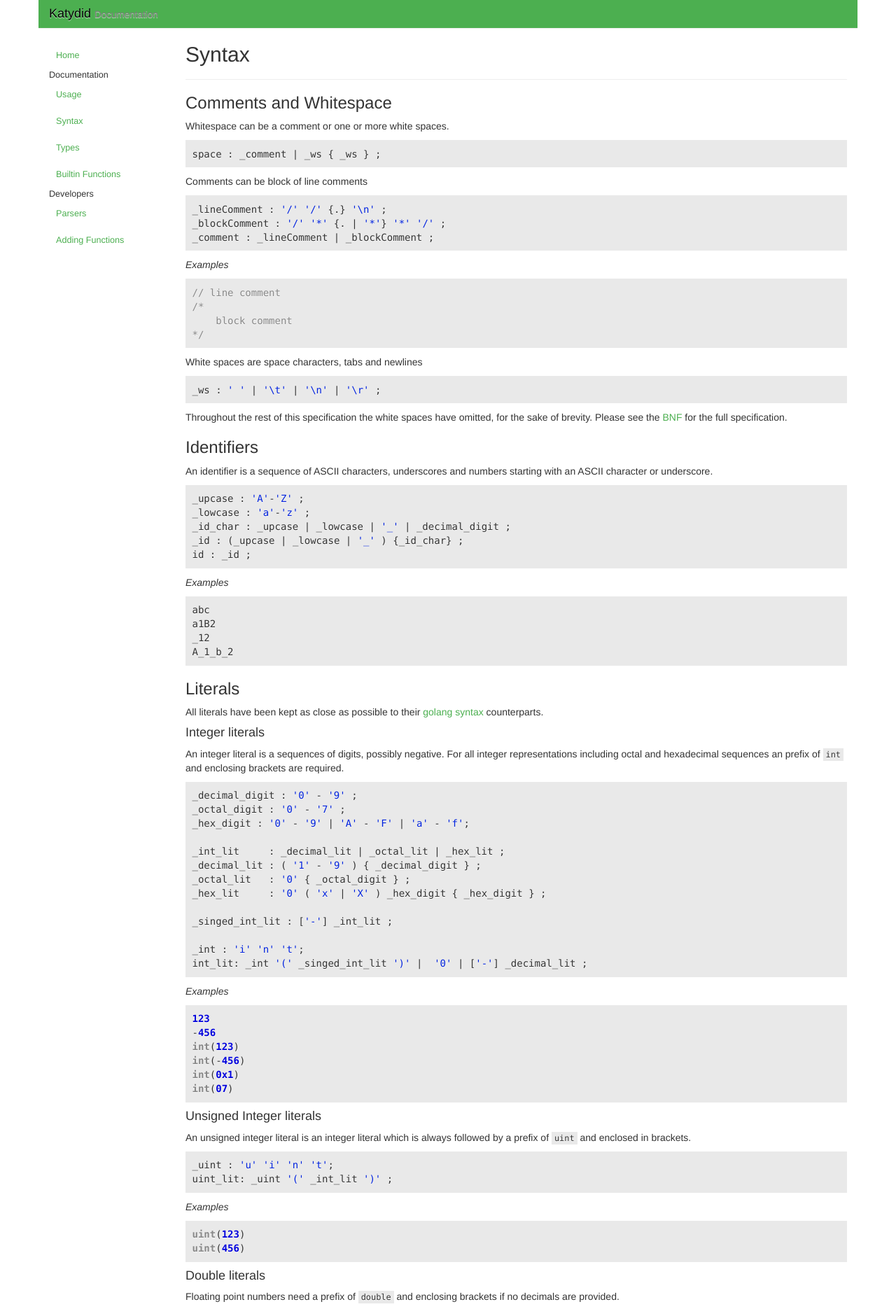
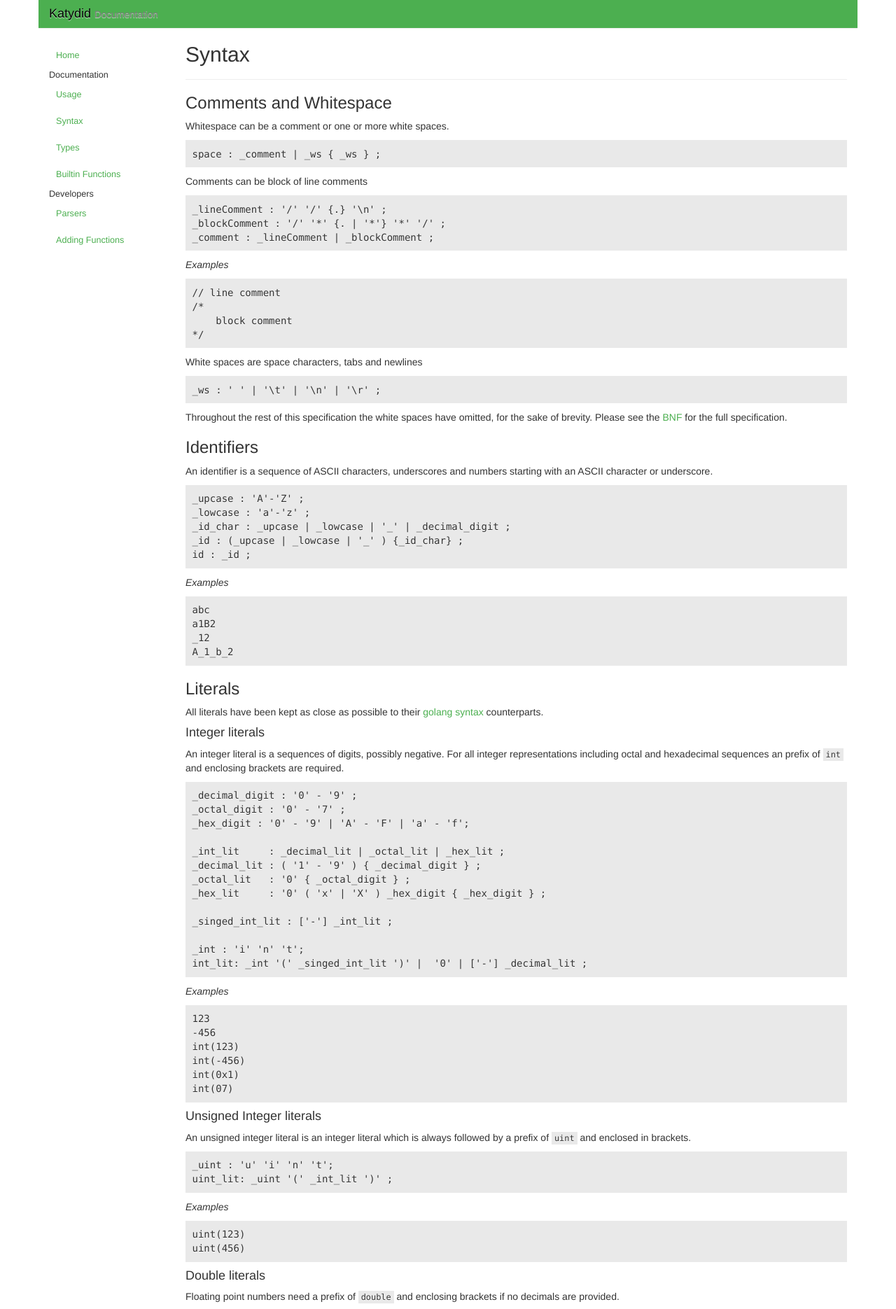
Before and after one commit to katydid/katydid.github.io, a Jekyll site: the page built from _posts/2016-02-17-syntax.md, in a window 1280 px wide. Shown: the top 1870 px of the page at 70% size. Built offline with Jekyll 4.4.1, drawn with Linux system fonts in a browser that asks for light colours; some of the changed text lies outside the part shown.

Commit message:
better syntax highlighting

```diff
--- a/_posts/2016-02-17-syntax.md
+++ b/_posts/2016-02-17-syntax.md
@@ -9,20 +9,20 @@
 ### Comments and Whitespace
 Whitespace can be a comment or one or more white spaces.
 
-{% highlight go %}
+{% highlight antlr %}
 space : _comment | _ws { _ws } ;
 {% endhighlight %}
 
 Comments can be block of line comments
 
-{% highlight go %}
+{% highlight antlr %}
 _lineComment : '/' '/' {.} '\n' ;
 _blockComment : '/' '*' {. | '*'} '*' '/' ;
 _comment : _lineComment | _blockComment ;
 {% endhighlight %}
 
 *Examples*
-{% highlight go %}
+{% highlight antlr %}
 // line comment
 /*
     block comment
@@ -30,7 +30,7 @@
 {% endhighlight %}
 
 White spaces are space characters, tabs and newlines
-{% highlight go %}
+{% highlight antlr %}
 _ws : ' ' | '\t' | '\n' | '\r' ;
 {% endhighlight %}
 
@@ -41,7 +41,7 @@
 
 An identifier is a sequence of ASCII characters, underscores and numbers starting with an ASCII character or underscore.
 
-{% highlight go %}
+{% highlight antlr %}
 _upcase : 'A'-'Z' ;
 _lowcase : 'a'-'z' ;
 _id_char : _upcase | _lowcase | '_' | _decimal_digit ;
@@ -50,7 +50,7 @@
 {% endhighlight %}
 
 *Examples*
-{% highlight go %}
+{% highlight antlr %}
 abc
 a1B2
 _12
@@ -66,7 +66,7 @@
 An integer literal is a sequences of digits, possibly negative.
 For all integer representations including octal and hexadecimal sequences an prefix of `int` and enclosing brackets are required.
 
-{% highlight go %}
+{% highlight antlr %}
 _decimal_digit : '0' - '9' ;
 _octal_digit : '0' - '7' ;
 _hex_digit : '0' - '9' | 'A' - 'F' | 'a' - 'f';
@@ -83,7 +83,7 @@
 {% endhighlight %}
 
 *Examples*
-{% highlight go %}
+{% highlight antlr %}
 123
 -456
 int(123)
@@ -96,13 +96,13 @@
 
 An unsigned integer literal is an integer literal which is always followed by a prefix of `uint` and enclosed in brackets.
 
-{% highlight go %}
+{% highlight antlr %}
 _uint : 'u' 'i' 'n' 't';
 uint_lit: _uint '(' _int_lit ')' ;
 {% endhighlight %}
 
 *Examples*
-{% highlight go %}
+{% highlight antlr %}
 uint(123)
 uint(456)
 {% endhighlight %}
@@ -111,7 +111,7 @@
 
 Floating point numbers need a prefix of `double` and enclosing brackets if no decimals are provided.
 
-{% highlight go %}
+{% highlight antlr %}
 _decimals  : _decimal_digit { _decimal_digit } ;
 _exponent  : ( 'e' | 'E' ) [ '+' | '-' ] _decimals ;
 
@@ -126,7 +126,7 @@
 {% endhighlight %}
 
 *Examples*
-{% highlight go %}
+{% highlight antlr %}
 123.0
 double(123)
 12.3
@@ -139,7 +139,7 @@
 
 Strings in back ticks and double quotes are supported.
 
-{% highlight go %}
+{% highlight antlr %}
 _big_u_value      : '\\' 'U' _hex_digit _hex_digit _hex_digit _hex_digit
                             _hex_digit _hex_digit _hex_digit _hex_digit ;
 _little_u_value   : '\\' 'u' _hex_digit _hex_digit _hex_digit _hex_digit ;
@@ -156,7 +156,7 @@
 {% endhighlight %}
 
 *Examples*
-{% highlight go %}
+{% highlight antlr %}
 "abc"
 `abc`
 `a"bc`
@@ -168,7 +168,7 @@
 Each byte can be a character or an integer literal.
 These bytes can be composed into list separated by commas, prefix by `[]byte` and enclosed in curly braces.
 
-{% highlight go %}
+{% highlight antlr %}
 _char_lit   : '\'' (_unicode_value | _byte_value) '\'' ;
 _byte_elem : _int_lit | _char_lit ;
 _bytes : '[' ']' 'b' 'y' 't' 'e' ;
@@ -176,7 +176,7 @@
 {% endhighlight %}
 
 *Examples*
-{% highlight go %}
+{% highlight antlr %}
 []byte{1, 0xa, 'a'}
 []byte{}
 {% endhighlight %}
@@ -185,7 +185,7 @@
 
 A boolean value is a lowercase true or false word.
 
-{% highlight go %}
+{% highlight antlr %}
 Bool
   : "true"
   | "false"
@@ -193,7 +193,7 @@
 {% endhighlight %}
 
 *Examples*
-{% highlight go %}
+{% highlight antlr %}
 true
 false
 {% endhighlight %}
@@ -202,7 +202,7 @@
 
 A variable is a dollar followed by a type name.  It specifies which [Decoder](https://godoc.org/github.com/katydid/katydid/serialize#Decoder) method on the parser will be called.
 
-{% highlight go %}
+{% highlight antlr %}
 double_var : '$' _double ;
 int_var : '$' _int ;
 uint_var : '$' _uint ;
@@ -212,7 +212,7 @@
 {% endhighlight %}
 
 *Examples*
-{% highlight php %}
+{% highlight antlr %}
 $double
 $string
 {% endhighlight %}
@@ -221,7 +221,7 @@
 
 A terminal is a Variable or a Literal
 
-{% highlight go %}
+{% highlight antlr %}
 Terminal
   : Literal
   | Variable
@@ -232,7 +232,7 @@
 
 An expression is either a terminal, list or function.
 
-{% highlight go %}
+{% highlight antlr %}
 Expr
   : Terminal
   | Function
@@ -244,7 +244,7 @@
 
 Expressions is a comma separated list of expressions.
 
-{% highlight go %}
+{% highlight antlr %}
 Exprs
   : Expr
   | Exprs Comma Expr
@@ -255,7 +255,7 @@
 
 A list is zero or more expressions that are prefixed by a ListType and enclosed by curly braces.
 
-{% highlight go %}
+{% highlight antlr %}
 ListType
   : "[]bool"
   | "[]int"
@@ -272,7 +272,7 @@
 {% endhighlight %}
 
 *Examples*
-{% highlight go %}
+{% highlight antlr %}
 []string{"a", "bc"}
 []int{12, int(3)}
 [][]byte{[]byte{0xa}}
@@ -283,7 +283,7 @@
 
 A function is an identifier with its arguments enclosed by brackets.
 
-{% highlight go %}
+{% highlight antlr %}
 Function
   : id "(" Exprs ")"
   | id "(" ")"
@@ -291,7 +291,7 @@
 {% endhighlight %}
 
 *Examples*
-{% highlight go %}
+{% highlight antlr %}
 eq(1, $int)
 contains($string, "a")
 now()
@@ -301,7 +301,7 @@
 
 A built in function is a well defined prefix followed by an expression.
 
-{% highlight go %}
+{% highlight antlr %}
 BuiltIn
   : "==" Expr
   | "!=" Expr
@@ -318,7 +318,7 @@
 {% endhighlight %}
 
 *Examples*
-{% highlight php %}
+{% highlight antlr %}
 == "abc"
 > 5
 :: $bool
@@ -333,7 +333,7 @@
   * anything except the specified name expression, which is specified using an exclamation mark and enclosing brackets.
   * a list of alternative name expressions, which is specified with grouping brackets and delimited with pipe characters.
 
-{% highlight go %}
+{% highlight antlr %}
 NameExpr
   : "_"
   | Name
@@ -355,7 +355,7 @@
 {% endhighlight %}
 
 *Examples*
-{% highlight go %}
+{% highlight antlr %}
 name
 (name|othername)
 !(name)
@@ -391,7 +391,7 @@
 This pattern is equivalent to, but not the same as the one specified in the BNF.
 This was done for the sake of keeping it simple, please see the [BNF](https://github.com/katydid/katydid/blob/master/relapse/all.bnf) for a more accurate representation.
 
-{% highlight go %}
+{% highlight antlr %}
 Pattern
   : ZAny
   | TreeNode
@@ -417,7 +417,7 @@
 
 ZAny specifies zero or more of anything, very much like .* in a regular expression.
 
-{% highlight go %}
+{% highlight antlr %}
 ZAny: "*"
 {% endhighlight %}
 
@@ -425,7 +425,7 @@
 
 A tree node consists of a name and a pattern.
 
-{% highlight go %}
+{% highlight antlr %}
 TreeNode
   : NameExpr ":" Pattern
   | NameExpr DepthPattern
@@ -436,7 +436,7 @@
 Other patterns require a colon between the name expression and the pattern.
 
 *Examples*
-{% highlight go %}
+{% highlight antlr %}
 name: *
 name [a: *, b: *]
 name:[a: *, b: *]
@@ -446,7 +446,7 @@
 
 A LeafNode applies a function, that returns a boolean, to a value in a tree node with no children.  This can be some type of number, string, bytes or a boolean.  These functions can be composed from other functions, see the [built in functions](http://katydid.github.io/doc/builtin) or you can even [add your own functions](http://katydid.github.io/dev/addingfunctions).  Specifying some of the built in functions also has some syntactic sugar.
 
-{% highlight go %}
+{% highlight antlr %}
 LeafNode
   : "->" Function
   | BuiltIn
@@ -454,7 +454,7 @@
 {% endhighlight %}
 
 *Examples*
-{% highlight go %}
+{% highlight antlr %}
 == "a"
 ->eq($int, 1)
 {% endhighlight %}
@@ -464,7 +464,7 @@
 Empty is used internally to indicate that the pattern has been satisfied.
 It is also useful in the specification of XML trees.
 
-{% highlight php %}
+{% highlight antlr %}
 Empty: "<empty>"
 {% endhighlight %}
 
@@ -473,7 +473,7 @@
 Concat is used to describe an ordered sequence of patterns.
 This is done by concatenating 2 or more patterns together.
 
-{% highlight go %}
+{% highlight antlr %}
 StartConcat
   : "[" Pattern "," ContinueConcat "]"
   | "[" Pattern "," ContinueConcat "," "]"
@@ -486,7 +486,7 @@
 {% endhighlight %}
 
 *Examples*
-{% highlight go %}
+{% highlight antlr %}
 [a: *, b: *]
 [
   a: *,
@@ -499,7 +499,7 @@
 
 Interleave is used to describe an unordered sequence of patterns.
 
-{% highlight go %}
+{% highlight antlr %}
 StartInterleave
   : "{" Pattern ";" ContinueInterleave "}"
   | "{" Pattern ";" ContinueInterleave ";" "}"
@@ -512,7 +512,7 @@
 {% endhighlight %}
 
 *Examples*
-{% highlight go %}
+{% highlight antlr %}
 {a: *; b: *}
 {
   a: *;
@@ -526,12 +526,12 @@
 Contains only cares about satisfying one pattern in sequence of nodes.
 It is a shorthand used for selective filtering and is equivalent to `[*, Pattern, *]`.
 
-{% highlight go %}
+{% highlight antlr %}
 Contains: "." Pattern;
 {% endhighlight %}
 
 *Examples*
-{% highlight go %}
+{% highlight antlr %}
 .a:*
 .a.b.c == 1
 {% endhighlight %}
@@ -540,7 +540,7 @@
 
 Or specifies a list of alternative patterns.
 
-{% highlight go %}
+{% highlight antlr %}
 StartOr
   : "(" Pattern "|" ContinueOr ")"
   ;
@@ -552,7 +552,7 @@
 {% endhighlight %}
 
 *Examples*
-{% highlight go %}
+{% highlight antlr %}
 (a:*|b:*)
 (a:<empty> | b == 1 | c:*)
 {% endhighlight %}
@@ -561,7 +561,7 @@
 
 And specifies a list of intersecting patterns.
 
-{% highlight go %}
+{% highlight antlr %}
 StartAnd
   : "(" Pattern "&" ContinueAnd ")"
   ;
@@ -573,7 +573,7 @@
 {% endhighlight %}
 
 *Examples*
-{% highlight go %}
+{% highlight antlr %}
 (a:*&_ == b)
 (a == 1 & _ == 1 & a:*)
 {% endhighlight %}
@@ -582,12 +582,12 @@
 
 ZeroOrMore specifies a repeated pattern that repeats zero or more times.
 
-{% highlight go %}
+{% highlight antlr %}
 ZeroOrMore: "(" Pattern ")" "*" ;
 {% endhighlight %}
 
 *Examples*
-{% highlight go %}
+{% highlight antlr %}
 (a:*)*
 ([a:*, b:*])*
 {% endhighlight %}
@@ -596,12 +596,12 @@
 
 Optional is syntactic sugar for `(Pattern|<empty>)`
 
-{% highlight go %}
+{% highlight antlr %}
 Optiona: "(" Pattern ")" "?"
 {% endhighlight %}
 
 *Examples*
-{% highlight go %}
+{% highlight antlr %}
 (a:*)?
 {(a:*)?;b:*}
 {% endhighlight %}
@@ -610,12 +610,12 @@
 
 Not is used to take the complement of a pattern.
 
-{% highlight go %}
+{% highlight antlr %}
 Not: "!" "(" Pattern ")" ;
 {% endhighlight %}
 
 *Examples*
-{% highlight go %}
+{% highlight antlr %}
 !(a:*)
 !(*)
 {% endhighlight %}
@@ -624,12 +624,12 @@
 
 Reference is used as an in place reference to a predefined pattern or pattern declaration.
 
-{% highlight go %}
+{% highlight antlr %}
 Reference: "@" id ;
 {% endhighlight %}
 
 *Examples*
-{% highlight go %}
+{% highlight antlr %}
 @main
 @myref
 {% endhighlight %}
@@ -641,7 +641,7 @@
 A grammar can start with one pattern which does not have a name.
 It is implied that this first pattern's name is main.
 
-{% highlight go %}
+{% highlight antlr %}
 Grammar
   : Pattern
   | Pattern PatternDecls
@@ -657,7 +657,7 @@
 {% endhighlight %}
 
 *Examples*
-{% highlight go %}
+{% highlight antlr %}
 A:*
 
 #main = A:*
--- a/css/syntax.css
+++ b/css/syntax.css
@@ -1,61 +1,59 @@
 .highlight .hll { background-color: #ffffcc }
 .highlight  { background: #ffffff; }
-.highlight .c { color: #888888 } /* Comment */
-.highlight .err { color: #a61717; background-color: #e3d2d2 } /* Error */
-.highlight .k { color: #008800; font-weight: bold } /* Keyword */
-.highlight .cm { color: #888888 } /* Comment.Multiline */
-.highlight .cp { color: #cc0000; font-weight: bold } /* Comment.Preproc */
-.highlight .c1 { color: #888888 } /* Comment.Single */
-.highlight .cs { color: #cc0000; font-weight: bold; background-color: #fff0f0 } /* Comment.Special */
-.highlight .gd { color: #000000; background-color: #ffdddd } /* Generic.Deleted */
+.highlight .c { color: #aaaaaa; font-style: italic } /* Comment */
+.highlight .err { color: #FF0000; background-color: #FFAAAA } /* Error */
+.highlight .k { color: #0000aa } /* Keyword */
+.highlight .cm { color: #aaaaaa; font-style: italic } /* Comment.Multiline */
+.highlight .cp { color: #4c8317 } /* Comment.Preproc */
+.highlight .c1 { color: #aaaaaa; font-style: italic } /* Comment.Single */
+.highlight .cs { color: #0000aa; font-style: italic } /* Comment.Special */
+.highlight .gd { color: #aa0000 } /* Generic.Deleted */
 .highlight .ge { font-style: italic } /* Generic.Emph */
 .highlight .gr { color: #aa0000 } /* Generic.Error */
-.highlight .gh { color: #333333 } /* Generic.Heading */
-.highlight .gi { color: #000000; background-color: #ddffdd } /* Generic.Inserted */
+.highlight .gh { color: #000080; font-weight: bold } /* Generic.Heading */
+.highlight .gi { color: #00aa00 } /* Generic.Inserted */
 .highlight .go { color: #888888 } /* Generic.Output */
 .highlight .gp { color: #555555 } /* Generic.Prompt */
 .highlight .gs { font-weight: bold } /* Generic.Strong */
-.highlight .gu { color: #666666 } /* Generic.Subheading */
+.highlight .gu { color: #800080; font-weight: bold } /* Generic.Subheading */
 .highlight .gt { color: #aa0000 } /* Generic.Traceback */
-.highlight .kc { color: #008800; font-weight: bold } /* Keyword.Constant */
-.highlight .kd { color: #008800; font-weight: bold } /* Keyword.Declaration */
-.highlight .kn { color: #008800; font-weight: bold } /* Keyword.Namespace */
-.highlight .kp { color: #008800 } /* Keyword.Pseudo */
-.highlight .kr { color: #008800; font-weight: bold } /* Keyword.Reserved */
-.highlight .kt { color: #888888; font-weight: bold } /* Keyword.Type */
-.highlight .m { color: #0000DD; font-weight: bold } /* Literal.Number */
-.highlight .s { color: #0022dd;  } /* Literal.String */
-.highlight .na { color: #336699 } /* Name.Attribute */
-.highlight .nb { color: #003388 } /* Name.Builtin */
-.highlight .nc { color: #bb0066; font-weight: bold } /* Name.Class */
-.highlight .no { color: #003366; font-weight: bold } /* Name.Constant */
-.highlight .nd { color: #555555 } /* Name.Decorator */
-.highlight .ne { color: #bb0066; font-weight: bold } /* Name.Exception */
-.highlight .nf { color: #0066bb; font-weight: bold } /* Name.Function */
-.highlight .nl { color: #336699; font-style: italic } /* Name.Label */
-.highlight .nn { color: #bb0066; font-weight: bold } /* Name.Namespace */
-.highlight .py { color: #336699; font-weight: bold } /* Name.Property */
-.highlight .nt { color: #bb0066; font-weight: bold } /* Name.Tag */
-.highlight .nv { color: #336699 } /* Name.Variable */
-.highlight .ow { color: #008800 } /* Operator.Word */
+.highlight .kc { color: #0000aa } /* Keyword.Constant */
+.highlight .kd { color: #0000aa } /* Keyword.Declaration */
+.highlight .kn { color: #0000aa } /* Keyword.Namespace */
+.highlight .kp { color: #0000aa } /* Keyword.Pseudo */
+.highlight .kr { color: #0000aa } /* Keyword.Reserved */
+.highlight .kt { color: #00aaaa } /* Keyword.Type */
+.highlight .m { color: #009999 } /* Literal.Number */
+.highlight .s { color: #aa5500 } /* Literal.String */
+.highlight .na { color: #1e90ff } /* Name.Attribute */
+.highlight .nb { color: #00aaaa } /* Name.Builtin */
+.highlight .nc { color: #00aa00; text-decoration: underline } /* Name.Class */
+.highlight .no { color: #aa0000 } /* Name.Constant */
+.highlight .nd { color: #888888 } /* Name.Decorator */
+.highlight .ni { color: #880000; font-weight: bold } /* Name.Entity */
+.highlight .nf { color: #00aa00 } /* Name.Function */
+.highlight .nn { color: #00aaaa; text-decoration: underline } /* Name.Namespace */
+.highlight .nt { color: #1e90ff; font-weight: bold } /* Name.Tag */
+.highlight .nv { color: #aa0000 } /* Name.Variable */
+.highlight .ow { color: #0000aa } /* Operator.Word */
 .highlight .w { color: #bbbbbb } /* Text.Whitespace */
-.highlight .mf { color: #0000DD; font-weight: bold } /* Literal.Number.Float */
-.highlight .mh { color: #0000DD; font-weight: bold } /* Literal.Number.Hex */
-.highlight .mi { color: #0000DD; font-weight: bold } /* Literal.Number.Integer */
-.highlight .mo { color: #0000DD; font-weight: bold } /* Literal.Number.Oct */
-.highlight .sb { color: #0022dd;  } /* Literal.String.Backtick */
-.highlight .sc { color: #0022dd;  } /* Literal.String.Char */
-.highlight .sd { color: #0022dd;  } /* Literal.String.Doc */
-.highlight .s2 { color: #0022dd;  } /* Literal.String.Double */
-.highlight .se { color: #0044dd;  } /* Literal.String.Escape */
-.highlight .sh { color: #0022dd;  } /* Literal.String.Heredoc */
-.highlight .si { color: #3333bb;  } /* Literal.String.Interpol */
-.highlight .sx { color: #22bb22;  } /* Literal.String.Other */
-.highlight .sr { color: #008800;  } /* Literal.String.Regex */
-.highlight .s1 { color: #0022dd;  } /* Literal.String.Single */
-.highlight .ss { color: #aa6600;  } /* Literal.String.Symbol */
-.highlight .bp { color: #003388 } /* Name.Builtin.Pseudo */
-.highlight .vc { color: #336699 } /* Name.Variable.Class */
-.highlight .vg { color: #dd7700 } /* Name.Variable.Global */
-.highlight .vi { color: #3333bb } /* Name.Variable.Instance */
-.highlight .il { color: #0000DD; font-weight: bold } /* Literal.Number.Integer.Long */
+.highlight .mf { color: #009999 } /* Literal.Number.Float */
+.highlight .mh { color: #009999 } /* Literal.Number.Hex */
+.highlight .mi { color: #009999 } /* Literal.Number.Integer */
+.highlight .mo { color: #009999 } /* Literal.Number.Oct */
+.highlight .sb { color: #aa5500 } /* Literal.String.Backtick */
+.highlight .sc { color: #aa5500 } /* Literal.String.Char */
+.highlight .sd { color: #aa5500 } /* Literal.String.Doc */
+.highlight .s2 { color: #aa5500 } /* Literal.String.Double */
+.highlight .se { color: #aa5500 } /* Literal.String.Escape */
+.highlight .sh { color: #aa5500 } /* Literal.String.Heredoc */
+.highlight .si { color: #aa5500 } /* Literal.String.Interpol */
+.highlight .sx { color: #aa5500 } /* Literal.String.Other */
+.highlight .sr { color: #009999 } /* Literal.String.Regex */
+.highlight .s1 { color: #aa5500 } /* Literal.String.Single */
+.highlight .ss { color: #0000aa } /* Literal.String.Symbol */
+.highlight .bp { color: #00aaaa } /* Name.Builtin.Pseudo */
+.highlight .vc { color: #aa0000 } /* Name.Variable.Class */
+.highlight .vg { color: #aa0000 } /* Name.Variable.Global */
+.highlight .vi { color: #aa0000 } /* Name.Variable.Instance */
+.highlight .il { color: #009999 } /* Literal.Number.Integer.Long */
```
